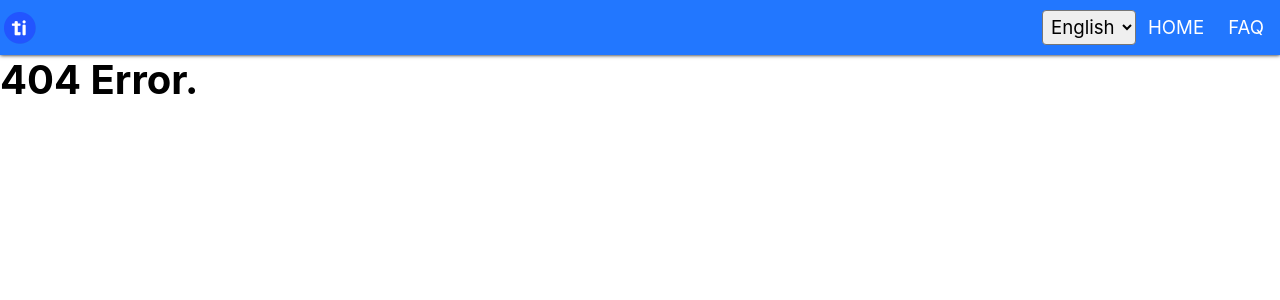
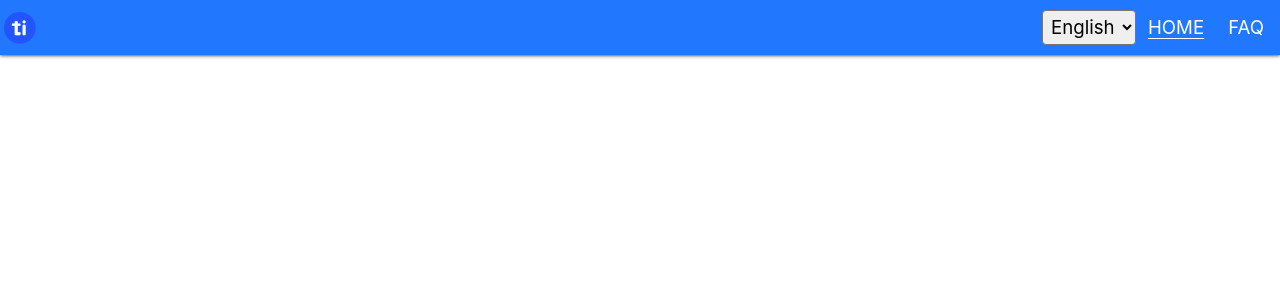
Before and after one commit to dlguswo333/tishare-docs, a React (Create React App) app: page / in a window 1280 px wide. Before the commit this address had no page. Shown: the top 300 px of the page. Built offline with nearby package versions, Linux system fonts and the light colour scheme.

Commit message:
Add  recoil that manages states and Do some chores

```diff
--- a/package.json
+++ b/package.json
@@ -15,6 +15,7 @@
     "react-i18next": "^11.11.4",
     "react-router-dom": "^5.2.0",
     "react-scripts": "4.0.3",
+    "recoil": "^0.4.1",
     "sass": "^1.37.0",
     "web-vitals": "^1.1.2"
   },
--- a/src/App.js
+++ b/src/App.js
@@ -3,22 +3,21 @@ import Home from './Home'
 import Faq from './Faq'
 import classes from './App.module.scss'
 import Header from './Header'
-import ErrorPage from './ErrorPage'
+import { RecoilRoot } from 'recoil'
 import { useState } from 'react'
 
 function App() {
   const [lang, setLang] = useState(window.localStorage.getItem('preferredLang'))
-  const [pathname, setPathname] = useState(window.location.pathname)
-
   return (
     <BrowserRouter>
       <div className={classes.App}>
-        <Header lang={lang} setLang={setLang} pathname={pathname} setPathname={setPathname} />
-        <Switch>
-          <Route path='/tishare-docs/' exact component={Home} />
-          <Route path='/tishare-docs/faq/' component={Faq} />
-          <Route component={ErrorPage} />
-        </Switch>
+        <RecoilRoot>
+          <Header lang={lang} setLang={setLang} />
+          <Switch>
+            <Route path='/tishare-docs/faq' component={Faq} />
+            <Route path='/tishare-docs' component={Home} />
+          </Switch>
+        </RecoilRoot>
       </div>
     </BrowserRouter >
   )
--- a/src/ErrorPage.js
+++ b/src/ErrorPage.js
@@ -1,5 +1,8 @@
 import classes from './ErrorPage.module.scss'
-
+/**
+ * NOTE Obsolete.
+ * Safe to delete.
+ */
 function ErrorPage() {
   return (
     <div className={classes.ErrorPage}>
--- a/src/Faq.js
+++ b/src/Faq.js
@@ -1,14 +1,22 @@
+import { useEffect } from 'react'
 import classes from './Faq.module.scss'
 import { useTranslation } from 'react-i18next'
 import Accordion from '@material-ui/core/Accordion'
 import AccordionSummary from '@material-ui/core/AccordionSummary'
 import AccordionDetails from '@material-ui/core/AccordionDetails'
 import ExpandMoreIcon from '@material-ui/icons/ExpandMore'
+import { pathnameState } from './States'
+import { useRecoilState } from 'recoil'
 
 function Faq() {
   const [t, i18n] = useTranslation()
   /** @type {Object.<string, {title:string, body:string}} */
   const items = i18n.getResource('en', 'translation', 'faq.items')
+  const [, setPathname] = useRecoilState(pathnameState)
+
+  useEffect(() => {
+    setPathname('/tishare-docs/faq/')
+  }, [setPathname])
 
   function getItems() {
     const ret = []
--- a/src/Header.js
+++ b/src/Header.js
@@ -2,17 +2,17 @@ import { useEffect, useState } from 'react'
 import { Link } from 'react-router-dom'
 import classes from './Header.module.scss'
 import { useTranslation } from 'react-i18next'
-
+import { pathnameState } from './States'
+import { useRecoilState } from 'recoil'
 /**
  * @param {Object} props
  * @param {string} props.lang
  * @param {Function} props.setLang
- * @param {string} props.pathname
- * @param {Function} props.setPathname
  */
-function Header({ lang, setLang, pathname, setPathname }) {
+function Header({ lang, setLang }) {
   const [, i18n] = useTranslation()
   const [showMenu, setShowMenu] = useState(false)
+  const [pathname, setPathname] = useRecoilState(pathnameState)
 
   useEffect(() => {
     if (lang && i18n.languages.includes(lang)) {
@@ -53,11 +53,10 @@ function Header({ lang, setLang, pathname, setPathname }) {
           {getLangs()}
         </select>
         <Link to='/tishare-docs/'>
-          {/* TODO Solve underline not appear at page refresh. */}
-          <button className={pathname === '/tishare-docs/' ? classes.Current : ''} onClick={() => { setPathname('/tishare-docs') }}>HOME</button>
+          <button className={pathname === '/tishare-docs/' ? classes.Current : ''}>HOME</button>
         </Link>
         <Link to='/tishare-docs/faq/'>
-          <button className={pathname === '/tishare-docs/faq/' ? classes.Current : ''} onClick={() => { setPathname('/tishare-docs/faq') }}>FAQ</button>
+          <button className={pathname === '/tishare-docs/faq/' ? classes.Current : ''}>FAQ</button>
         </Link>
       </div>
     </header>
--- a/src/Home.js
+++ b/src/Home.js
@@ -1,11 +1,18 @@
 import classes from './Home.module.scss'
 import { useTranslation } from 'react-i18next'
-import { useState } from 'react'
+import { useEffect, useState } from 'react'
+import { pathnameState } from './States'
+import { useRecoilState } from 'recoil'
 
 function Home() {
   // eslint-disable-next-line
   const [t, _] = useTranslation()
   const [desktopImgHover, setDesktopImgHover] = useState(false)
+  const [, setPathname] = useRecoilState(pathnameState)
+
+  useEffect(() => {
+    setPathname('/tishare-docs/')
+  }, [setPathname])
 
   return (
     <div className={classes.Home}>
--- /dev/null
+++ b/src/States.js
@@ -0,0 +1,8 @@
+import { atom } from 'recoil'
+
+const pathnameState = atom({
+  key: 'pathnameState',
+  default: '/tishare-docs/'
+})
+
+export { pathnameState }
--- a/src/def.json
+++ /dev/null
@@ -1,3 +0,0 @@
-{
-  "basename": "/tishare-docs/"
-}
```
Also changed, not shown: 1 other file (tests, documents, lock files or other folders).
